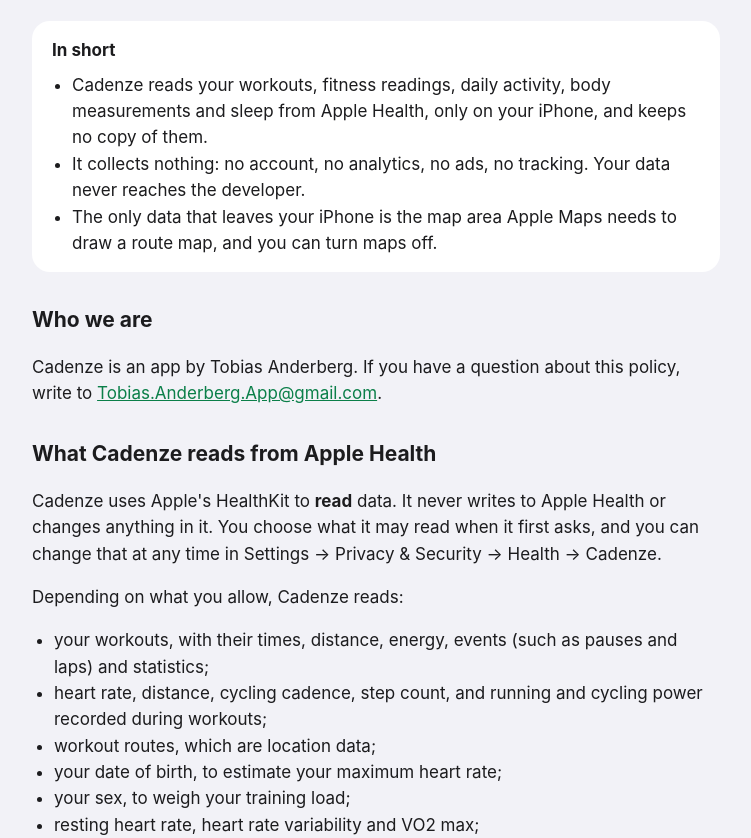
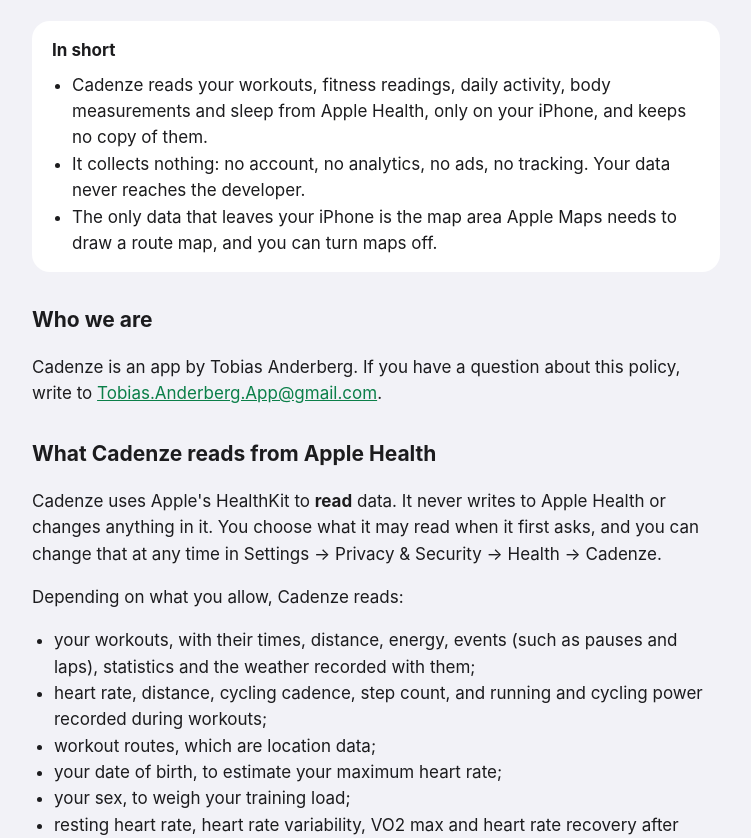
Before and after one commit to TobiasAnderberg/cadenze-site, a plain HTML site: page privacy.html in a window 1280 px wide. Shown: the part 114-952 px from the top of the page, without its empty margins (264-1015 px from the left). Drawn offline with Linux system fonts and the light colour scheme.

Commit message:
Privacy: weather and heart rate recovery
Co-Authored-By: Claude Opus 5.5 <noreply@anthropic.com>

```diff
--- a/privacy.html
+++ b/privacy.html
@@ -125,8 +125,8 @@
       <p>Depending on what you allow, Cadenze reads:</p>
       <ul>
         <li>
-          your workouts, with their times, distance, energy, events (such as pauses and laps) and
-          statistics;
+          your workouts, with their times, distance, energy, events (such as pauses and laps),
+          statistics and the weather recorded with them;
         </li>
         <li>
           heart rate, distance, cycling cadence, step count, and running and cycling power recorded
@@ -135,7 +135,10 @@
         <li>workout routes, which are location data;</li>
         <li>your date of birth, to estimate your maximum heart rate;</li>
         <li>your sex, to weigh your training load;</li>
-        <li>resting heart rate, heart rate variability and VO2 max;</li>
+        <li>
+          resting heart rate, heart rate variability, VO2 max and heart rate recovery after
+          workouts;
+        </li>
         <li>your steps and active and resting energy per day;</li>
         <li>your weight, lean body mass and body fat percentage;</li>
         <li>your sleep: time in bed, time asleep and sleep stages.</li>
```
